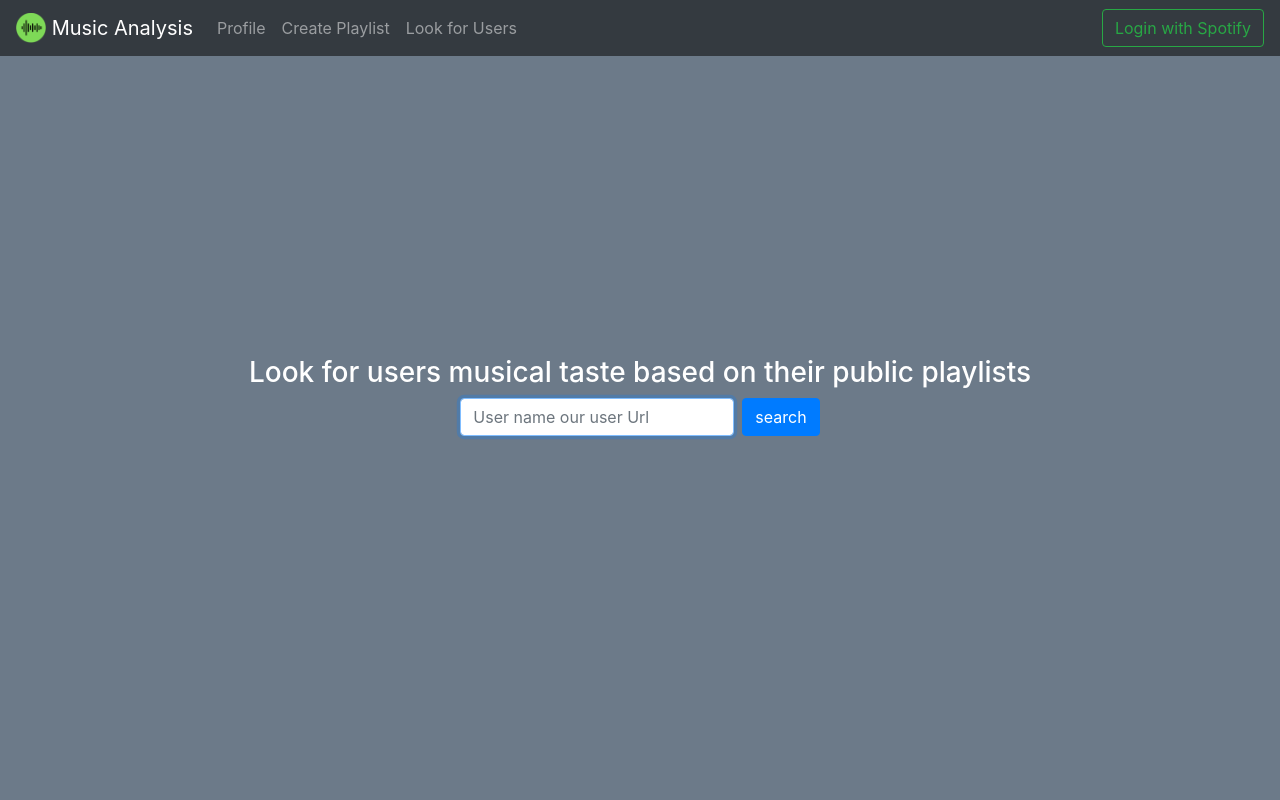
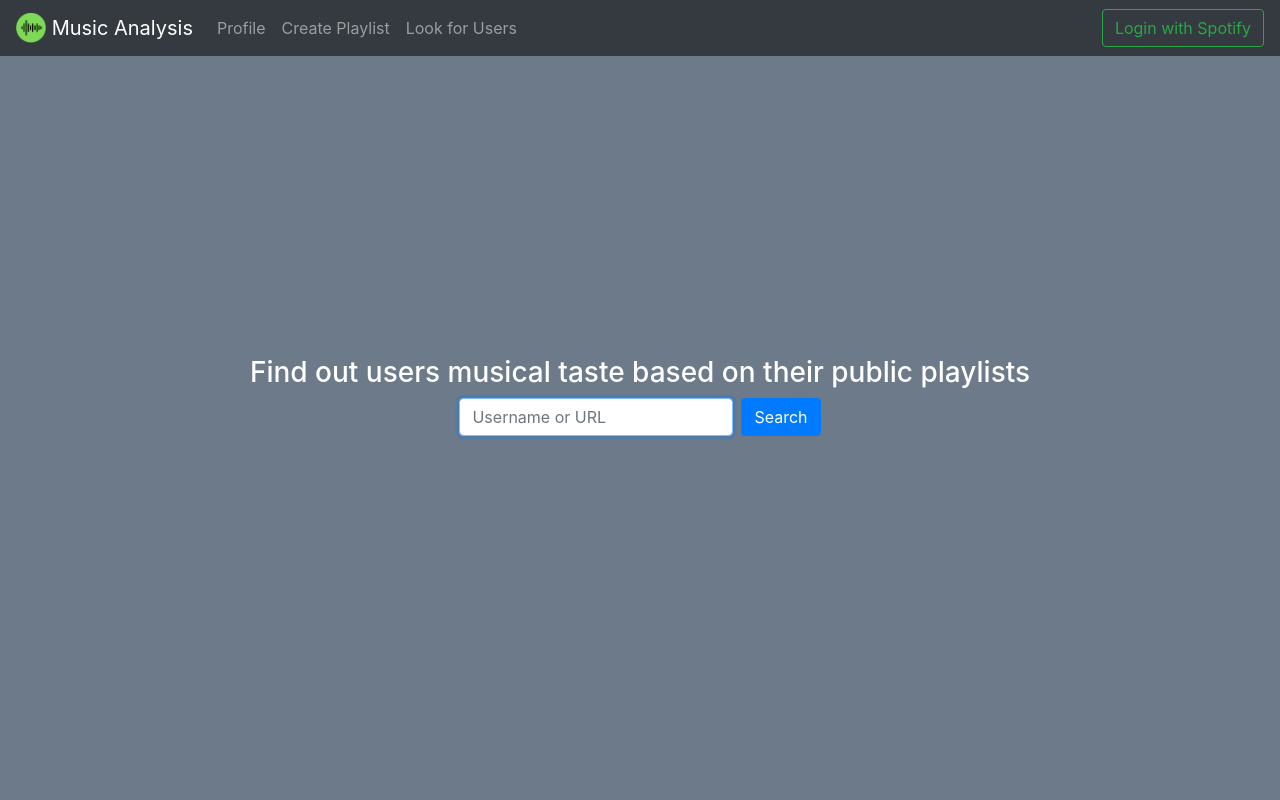
Before and after one commit to Mateus-Mannes/musicanalysis, a Flask app: template templates/lookform.html in a window 1280 px wide. Run offline with Flask 2, Linux system fonts and the light colour scheme; the template is opened without the code that fills it, so the values that code supplies are empty; some libraries are stand-ins or nearby versions.

Commit message:
Fixing typo

```diff
--- a/application.py
+++ b/application.py
@@ -96,5 +96,5 @@ def look_users():
                                                 favoriteArtist = query.get_artist(),
                                                 incommon = query.get_incommon())
         else:
-            return render_template('lookform.html', status="not found")
+            return render_template('lookform.html', status="notfound")
     return render_template('lookform.html', status="ok")
--- a/functions.py
+++ b/functions.py
@@ -6,7 +6,7 @@ import pandas as pd
 def check_user(user, usuario):
     try:
         sp = spotipy.Spotify(auth_manager=usuario)
-        x = sp.user_playlists(user, limit=5)
+        sp.user_playlists(user, limit=5)
         return True
     except:
         return False
--- a/templates/look.html
+++ b/templates/look.html
@@ -16,7 +16,7 @@
         </div>
         <h3 class="text-center text pad">User: {{ name }}</h3>
 
-        <h3 class="text-center text pad" style="margin-top:1cm; margin-bottom: 1cm;">This are some of the user playlists</h3>
+        <h3 class="text-center text pad" style="margin-top:1cm; margin-bottom: 1cm;">Some of {{ name }}'s playlists are:</h3>
         <div class="accordion" id="accordionExample">
 
             {% set numbers = { 1: "One", 2: "Two", 3: "Three", 4: "Four", 5: "Five"} %}
@@ -104,8 +104,8 @@
         {% else %}
             <h3 class="text-center text" style="margin-top:1cm;">Some songs that you have in common</h3>
             <h3 class="text-center text" style="margin-bottom: 1cm;">whith {{ name }} are:</h3>
-            <h3 class="text-center text" style="margin-top:1cm;">Sorry, we didn't find incommon musics between the user public playlists
-            and yours</h3>
+            <h3 class="text-center text" style="margin-top:1cm;">Sorry, we didn't find any in common musics between the user's public playlists
+            and yours.</h3>
         {% endif %}
 
         <p class="text-center" style="padding-top: 2cm; padding-bottom: 2cm; color: white;">Data provided by
--- a/templates/lookform.html
+++ b/templates/lookform.html
@@ -1,19 +1,23 @@
 {% extends "layout.html" %}
 {% block main %}
+
 <body onload="myFunction('{{ status }}')">
   <div class="con" style="padding: 1cm;" >
 
-    <h3 style="color: white" class="text-center">Look for users musical taste based on their public playlists</h3>
+    <h3 style="color: white" class="text-center">Find out users musical taste based on their public playlists</h3>
     <form class="form-inline" id="topicForm" action="/look%20users" method="POST">
-      <input type="text" id="inputTopic" name="username" class="form-control mb-2 mr-sm-2" placeholder="User name our user Url" required autofocus/>
+      <input type="text" id="inputTopic" name="username" class="form-control mb-2 mr-sm-2" placeholder="Username or URL" required autofocus/>
       <button style="margin: auto;" type="submit" id="btn-one" class="btn btn-primary mb-2">
-        search
+        Search
       </button>
     </form>
-  </div>
-  {% if status == "not_found" %}
-  <h3 class="text-center"  style="color: white">Sorry, we couldn't find that user. Maybe you have written it in a wrong wat, look how to get the user link:</h3>
-  {% endif %}
+
+{% if status == "notfound" %}
+
+  <h3 class="text-center"  style="color: white">Sorry, we couldn't find that user. Maybe you have written it in a wrong way. Look how to get the user's URL:</h3>
+
+{% endif %}
+</div>
 </body>
 
   <script>
```
